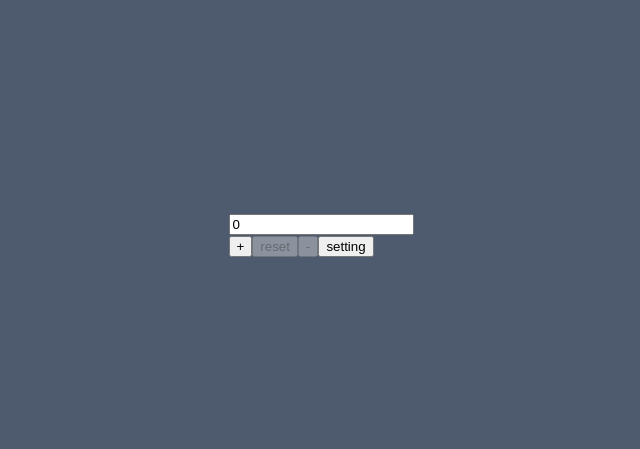
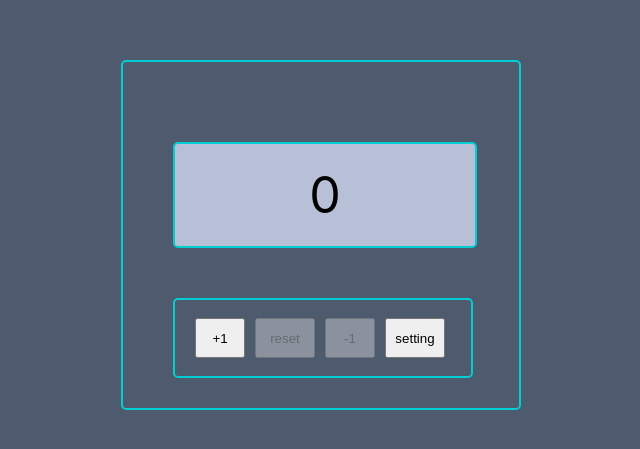
Before and after one commit to Stas-Lob4/counter_v1, a React (Create React App) app: page / in a window 1280 px wide. Shown: the part 165-614 px from the top of the page, without its empty margins (319-959 px from the left). Built offline with nearby package versions, Linux system fonts and the light colour scheme.

Commit message:
Add layout components

```diff
--- a/src/App.tsx
+++ b/src/App.tsx
@@ -32,7 +32,7 @@ function App() {
 
     const resetCounter = () => {
         localStorage.clear()
-        setValue(minValue);
+        setValue(0);
     }
 
     return (
--- a/src/Counter.module.css
+++ b/src/Counter.module.css
@@ -0,0 +1,55 @@
+.counter {
+    box-sizing: border-box;
+    width: 400px;
+    height: 350px;
+    padding: 30px 50px 30px 50px;
+    border: 2px solid darkturquoise;
+    border-radius: 5px;
+    display: flex;
+    flex-direction: column;
+    justify-content: space-around;
+}
+
+.counter p {
+    width: 300px;
+    height: 130px;
+    border: 2px solid darkturquoise;
+    border-radius: 5px;
+    background-color: #b7c0d7;
+    display: flex;
+    justify-content: center;
+    align-items: center;
+    font-size: 50px;
+}
+
+.button_box{
+    box-sizing: border-box;
+    width: 300px;
+    height: 100px;
+    border: 2px solid darkturquoise;
+    border-radius: 5px;
+    display: flex;
+    align-items: center;
+    gap: 10px;
+    padding-left: 20px;
+}
+
+.btn_inc {
+    width: 50px;
+    height: 40px;
+}
+
+.btn_rst {
+    width: 60px;
+    height: 40px;
+}
+
+.btn_dec {
+    width: 50px;
+    height: 40px;
+}
+
+.btn_stn {
+    width: 60px;
+    height: 40px;
+}
--- a/src/Counter.tsx
+++ b/src/Counter.tsx
@@ -17,17 +17,17 @@ export const Counter:React.FC<PropsType> = ({incCounter, decCounter, resetCounte
 
     const incDisableBtn = value === maxValue;
     const decDisableBtn = value === minValue;
-    const rstDisableBtn = value === minValue;
+    const rstDisableBtn = value === 0;
 
 
     return <div className={s.counter}>
-        <Input value={value}/>
+        <p>{value}</p>
         <div className={s.button_box}>
-            <Button disabled={incDisableBtn} callBack={incCounter} name={'+'}/>
-            <Button disabled={rstDisableBtn} callBack={resetCounter} name={'reset'}/>
-            <Button disabled={decDisableBtn} callBack={decCounter} name={'-'}/>
+            <Button className={s.btn_inc} disabled={incDisableBtn} callBack={incCounter} name={'+1'}/>
+            <Button className={s.btn_rst} disabled={rstDisableBtn} callBack={resetCounter} name={'reset'}/>
+            <Button className={s.btn_dec} disabled={decDisableBtn} callBack={decCounter} name={'-1'}/>
             <Link to={'/setting'}>
-                <Button callBack={()=>{}} name={'setting'}/>
+                <Button className={s.btn_stn} callBack={()=>{}} name={'setting'}/>
             </Link>
         </div>
     </div>
--- /dev/null
+++ b/src/Setting.module.css
@@ -0,0 +1,42 @@
+.setting {
+    box-sizing: border-box;
+    width: 400px;
+    height: 350px;
+    padding: 30px 50px 30px 50px;
+    border: 2px solid darkturquoise;
+    border-radius: 5px;
+    display: flex;
+    flex-direction: column;
+    justify-content: space-around;
+}
+
+.setting_inputs_box {
+    display: flex;
+    flex-direction: column;
+    gap: 20px;
+}
+
+.setting_value_box {
+    display: flex;
+    justify-content: space-between;
+    align-items: center;
+}
+
+.setting_value_box span{
+    font-size: 20px;
+}
+
+.setting_value_box input{
+    font-size: 20px;
+    padding: 0;
+    width: 200px;
+    height: 40px;
+    text-align: center;
+}
+
+.setting button{
+    box-sizing: border-box;
+    width: 300px;
+    height: 50px;
+    font-size: 30px;
+}
--- a/src/Setting.tsx
+++ b/src/Setting.tsx
@@ -1,4 +1,5 @@
 import React, {ChangeEvent, useState} from 'react';
+import s from "./Setting.module.css"
 import {Input} from './component/Input';
 import {Button} from './component/Button';
 import {Link} from 'react-router-dom';
@@ -52,9 +53,9 @@ export const Setting: React.FC<PropsType> = ({updateMaxValue, updateMinValue, mi
 
 
     return (
-        <div>
-            <div>
-                <div>
+        <div className={s.setting}>
+            <div className={s.setting_inputs_box}>
+                <div className={s.setting_value_box}>
                     <span>max value</span>
                     <Input
                         type={'number'}
@@ -63,7 +64,7 @@ export const Setting: React.FC<PropsType> = ({updateMaxValue, updateMinValue, mi
                         onWheel={handleMaxInputWheel}
                     />
                 </div>
-                <div>
+                <div className={s.setting_value_box}>
                     <span>min value</span>
                     <Input
                         type={'number'}
--- a/src/component/Button.tsx
+++ b/src/component/Button.tsx
@@ -4,7 +4,8 @@ type PropsType = {
     callBack: () => void
     name: string
     disabled?: boolean
+    className?: string
 }
-export const Button: React.FC<PropsType> = ({callBack, name, disabled}) => {
-    return <button disabled={disabled} onClick={callBack}>{name}</button>
+export const Button: React.FC<PropsType> = ({callBack, name, disabled, className}) => {
+    return <button className={className} disabled={disabled} onClick={callBack}>{name}</button>
 };
```
